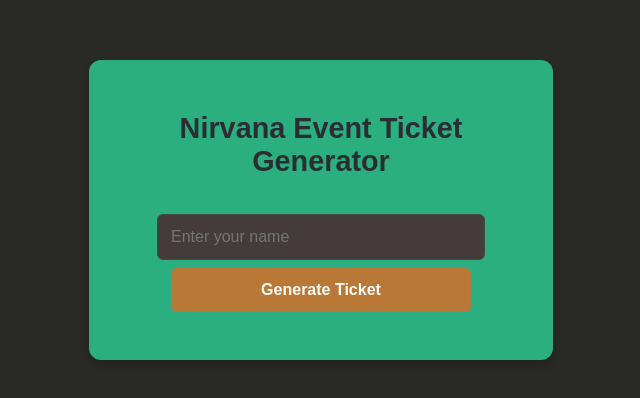
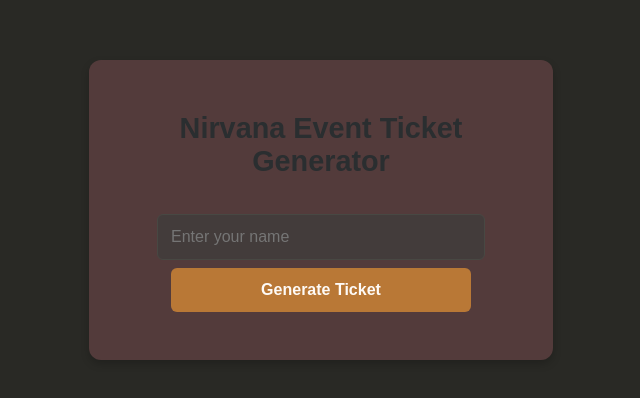
Before and after one commit to petersudai/Nirvana-ticket-generator, a website: page index.html in a window 1280 px wide. Shown: the part 190-588 px from the top of the page, without its empty margins (319-959 px from the left). Drawn offline with Linux system fonts and the light colour scheme.

Commit message:
style change

```diff
--- a/index.html
+++ b/index.html
@@ -22,7 +22,7 @@
 
     /* Centered Card Styling */
     .container {
-      background-color: #2baf81;
+      background-color: #533b3b;
       border-radius: 12px;
       padding: 2em;
       width: 100%;
```
